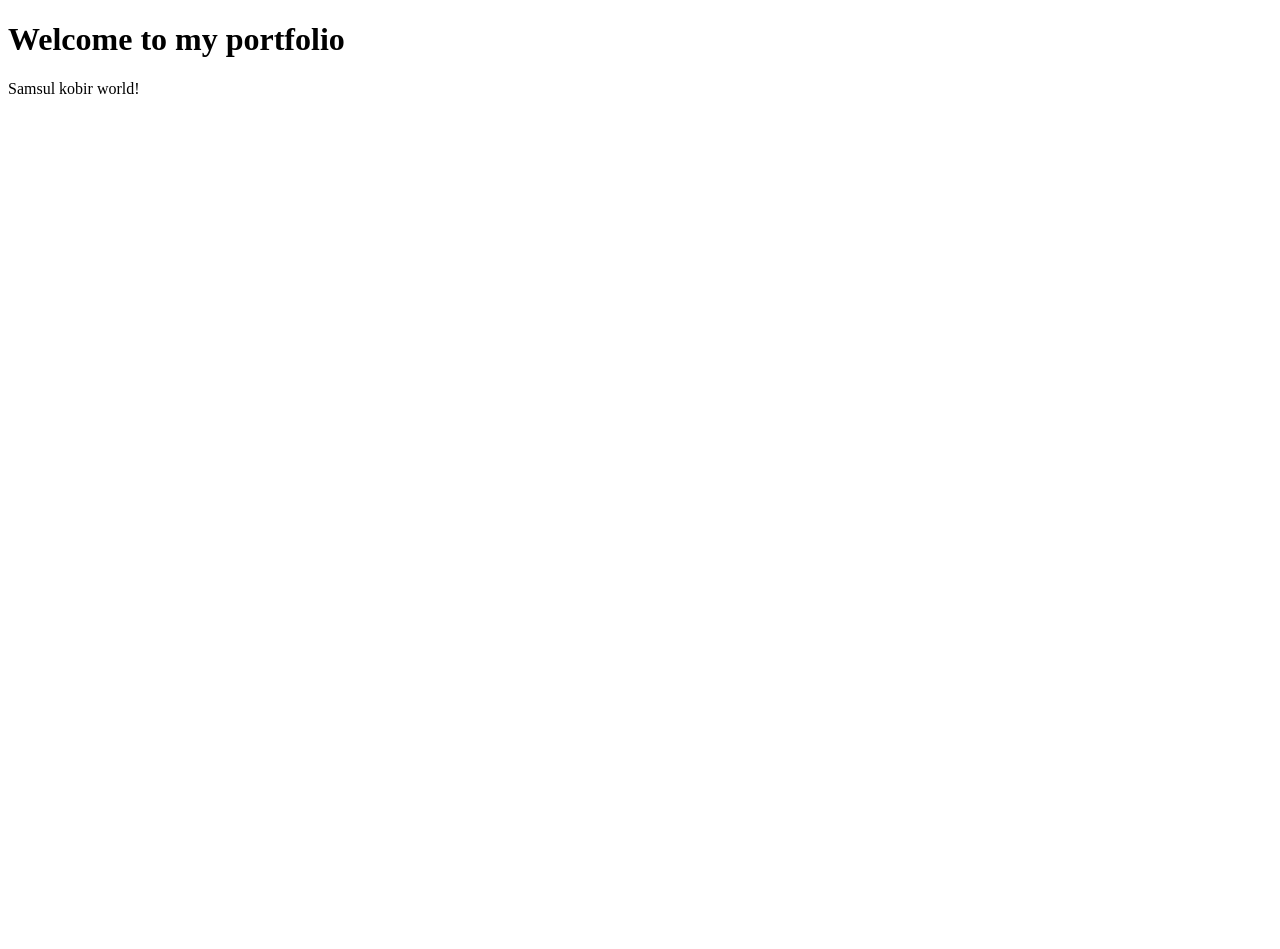
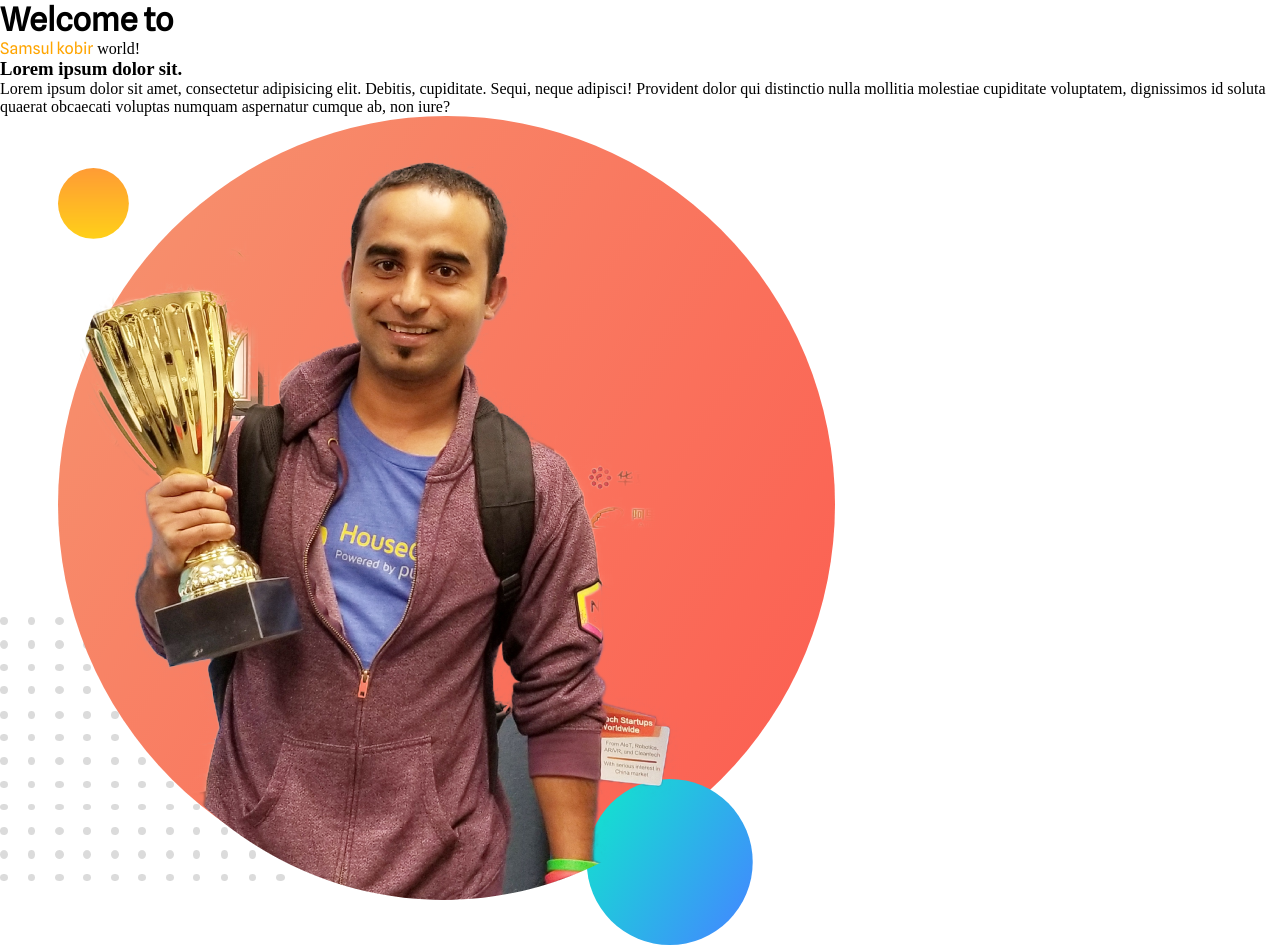
Before and after one commit to kabirbhai/devoloper-portfolio, a plain HTML site: page indext.html in a window 1280 px wide. Before the commit the page ends 800 px from the top, so only its background shows below. Drawn offline with Linux system fonts and the light colour scheme.

Commit message:
new images added

```diff
--- a/indext.html
+++ b/indext.html
@@ -8,8 +8,11 @@
     <link rel="stylesheet" href="style.css">
 </head>
 <body>
-    <h1>Welcome to my portfolio</h1>
-    <span>Samsul kobir world!</span>
+    <h1>Welcome to</h1>
+    <div><span class="first">Samsul kobir</span> world!</div>
+    <h3>Lorem ipsum dolor sit.</h3>
+    <p>Lorem ipsum dolor sit amet, consectetur adipisicing elit. Debitis, cupiditate. Sequi, neque adipisci! Provident dolor qui distinctio nulla mollitia molestiae cupiditate voluptatem, dignissimos id soluta quaerat obcaecati voluptas numquam aspernatur cumque ab, non iure?</p>
+    <img src="images/jhankar.png" alt="loading">
 
 </body>
 </html>
--- a/style.css
+++ b/style.css
@@ -0,0 +1,13 @@
+@import url('https://fonts.googleapis.com/css2?family=Spline+Sans&display=swap');
+*{
+    margin: 0;
+    padding: 0;
+
+}
+h1{
+    font-family: 'Spline Sans', sans-serif;
+}
+.first{
+    color: orange;
+    font-family: 'Spline Sans', sans-serif;
+}
```
